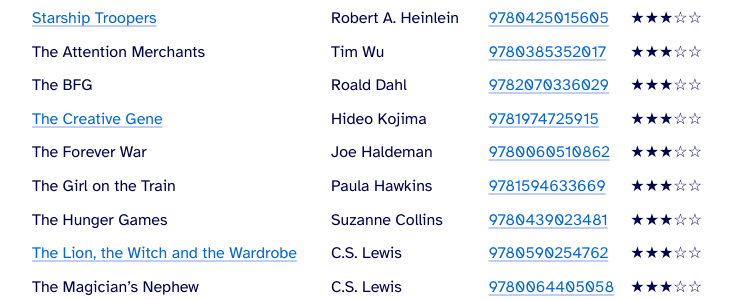
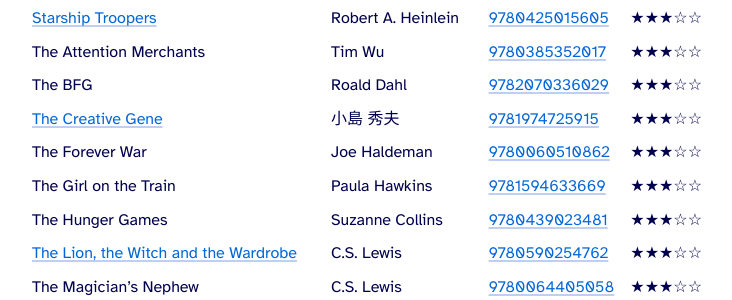
Before and after one commit to cimm/suffix, a Jekyll site: the page built from reading/index.html, in a window 1280 px wide and 900 px high, scrolled down 3315 px. Shown: the part 149-449 px from the top of the window, without its empty margins (273-1005 px from the left). Built offline with Jekyll 4.4.1, drawn with Linux system fonts in a browser that asks for light colours.

Commit message:
Use Japanese name for Hideo Kojima

```diff
--- a/_data/books.yml
+++ b/_data/books.yml
@@ -490,7 +490,7 @@
   isbn13: 9780691123240
   rating: 2
 - name: "The Creative Gene"
-  author: "Hideo Kojima"
+  author: "小島 秀夫"
   isbn13: 9781974725915
   rating: 3
   read: 2026
```
